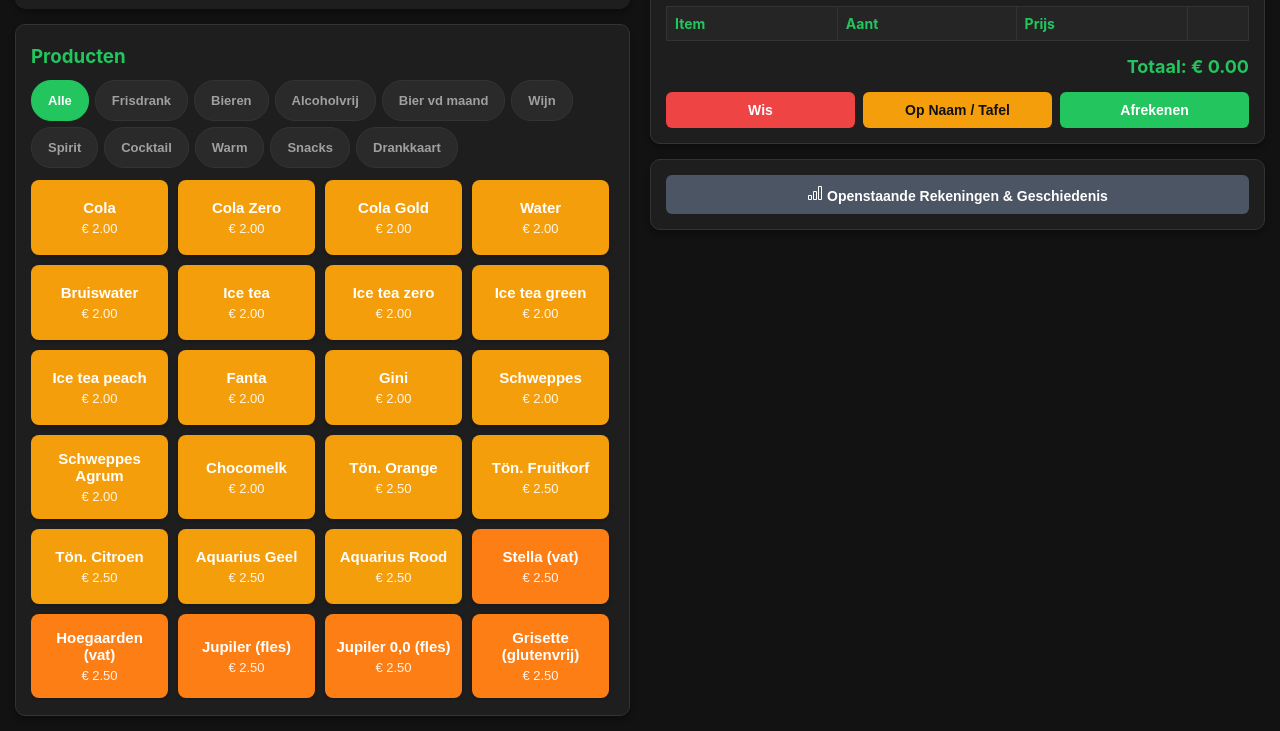
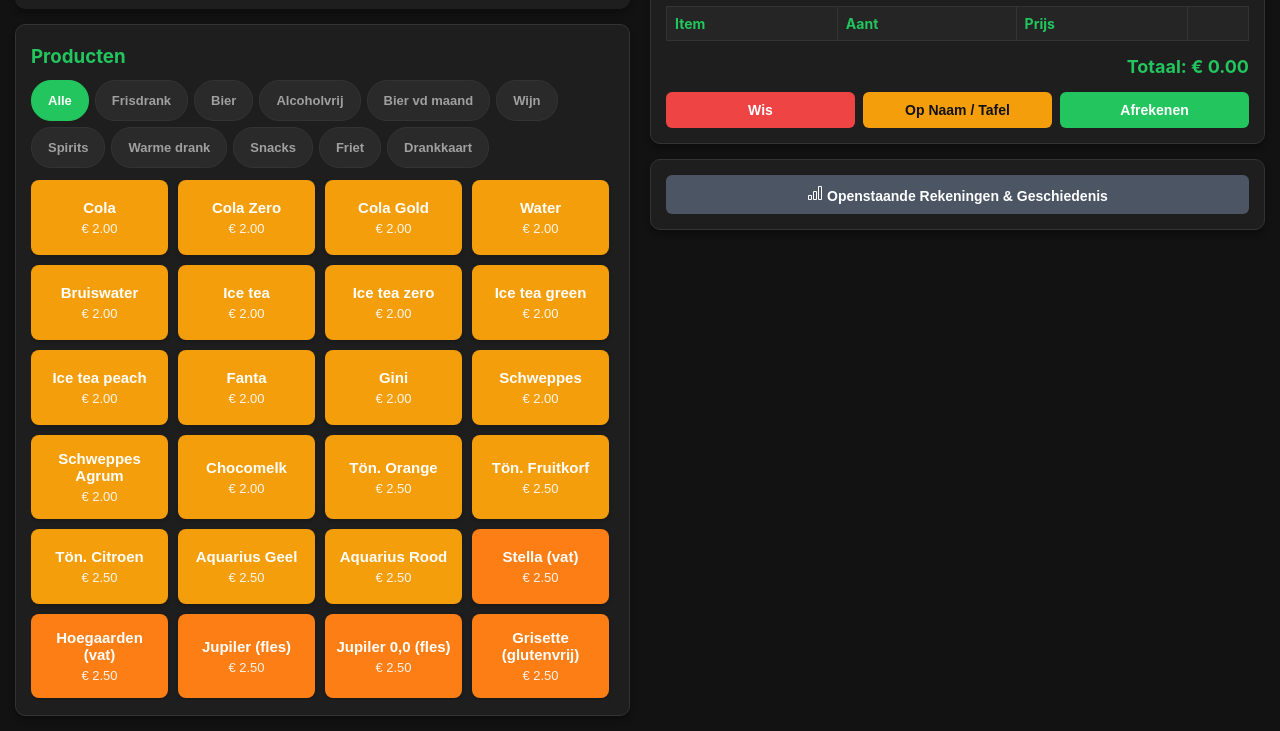
Before and after one commit to BartRoosenCampus/klup-kassa-desktop, a plain HTML site: page index.html in a window 1280 px wide. Shown: the part 70-801 px from the top of the page. Drawn offline with Linux system fonts and the light colour scheme.

Commit message:
Update: 2026-10-29 08:34:40

```diff
--- a/css/style.css
+++ b/css/style.css
@@ -332,3 +332,7 @@
     display: flex;
     flex-direction: column;
 }
+
+.test {
+    background-color: #05789c;
+}
--- a/js/script.js
+++ b/js/script.js
@@ -269,17 +269,14 @@
     let rek = openstaande[globalIndex];
     if (!rek) return;
 
-    // Verwijder eventuele oude dynamische modal mocht die er nog zijn
     let oudeModal = document.getElementById('dynamischHernoemModal');
     if (oudeModal) oudeModal.remove();
 
-    // Maak de modal overlay container aan
     let modal = document.createElement('div');
     modal.id = 'dynamischHernoemModal';
     modal.className = 'modal';
     modal.style.display = 'flex';
 
-    // Inhoud van de modal
     let content = document.createElement('div');
     content.className = 'modal-content';
 
@@ -294,7 +291,6 @@
     info.innerText = `Bestelling van "${rek.naam}" (€ ${rek.totaal}) verplaatsen als nieuwe regel naar:`;
     content.appendChild(info);
 
-    // Groep voor bestaande namen knoppen
     let group1 = document.createElement('div');
     group1.className = 'form-group';
     let label1 = document.createElement('label');
@@ -314,7 +310,6 @@
             btn.type = 'button';
             btn.className = 'btn';
             btn.innerText = naam;
-            // Direct event listener toevoegen bij creatie
             btn.addEventListener('click', () => {
                 verplaatsNaarNaam(globalIndex, naam);
                 modal.remove();
@@ -325,13 +320,11 @@
     group1.appendChild(btnGrid);
     content.appendChild(group1);
 
-    // Scheidingsteken 'OF'
     let sep = document.createElement('div');
     sep.style.cssText = 'text-align: center; margin: 15px 0; font-weight: bold; color: #aaa;';
     sep.innerText = 'OF';
     content.appendChild(sep);
 
-    // Groep voor nieuwe naam invoeren
     let group2 = document.createElement('div');
     group2.className = 'form-group';
     let label2 = document.createElement('label');
@@ -364,7 +357,6 @@
     group2.appendChild(inputRow);
     content.appendChild(group2);
 
-    // Annuleren knop
     let actions = document.createElement('div');
     actions.className = 'actions';
     actions.style.marginTop = '20px';
@@ -388,7 +380,6 @@
 
     if (!teVerplaatsenRekening) return;
 
-    // Verander de naam van deze specifieke regel, zodat deze als nieuwe losse lijn onder de doelnaam komt te staan
     teVerplaatsenRekening.naam = nieuweNaam;
 
     localStorage.setItem('open_rekeningen', JSON.stringify(openstaande));
@@ -463,7 +454,6 @@
         tbody.innerHTML += totalRow;
     }
 
-    // Event listeners dynamisch toevoegen aan de gegenereerde knoppen in de tabel
     document.querySelectorAll('.btn-zet-op').forEach(btn => {
         btn.addEventListener('click', (e) => {
             let index = parseInt(e.currentTarget.getAttribute('data-index'));
@@ -547,7 +537,26 @@
 }
 
 function wisGeschiedenis() {
-    if (confirm("Alle geschiedenis wissen?")) {
+    let geschiedenis = JSON.parse(localStorage.getItem('kassa_bestellingen')) || [];
+
+    if (geschiedenis.length === 0) {
+        alert("Er is geen geschiedenis om te wissen of exporteren.");
+        return;
+    }
+
+    if (confirm("Wil je de geschiedenis wissen? Er wordt eerst automatisch een JSON-export gedownload.")) {
+        // Exporteer naar JSON
+        let dataStr = "data:text/json;charset=utf-8," + encodeURIComponent(JSON.stringify(geschiedenis, null, 2));
+        let downloadAnchor = document.createElement('a');
+        downloadAnchor.setAttribute("href", dataStr);
+
+        let datumNu = new Date().toISOString().slice(0, 10);
+        downloadAnchor.setAttribute("download", `kassa_geschiedenis_${datumNu}.json`);
+        document.body.appendChild(downloadAnchor);
+        downloadAnchor.click();
+        downloadAnchor.remove();
+
+        // Wis daarna de geschiedenis
         localStorage.removeItem('kassa_bestellingen');
         laadGeschiedenis();
     }
--- a/json/producten.json
+++ b/json/producten.json
@@ -19,35 +19,35 @@
     { "naam": "Aquarius Geel", "prijs": 2.50, "categorie": ["Frisdrank"], "kleur": "#f59e0b" },
     { "naam": "Aquarius Rood", "prijs": 2.50, "categorie": ["Frisdrank"], "kleur": "#f59e0b" },
 
-    { "naam": "Stella (vat)", "prijs": 2.50, "categorie": ["Bieren"], "kleur": "#fd7e14" },
-    { "naam": "Hoegaarden (vat)", "prijs": 2.50, "categorie": ["Bieren"], "kleur": "#fd7e14" },
-    { "naam": "Jupiler (fles)", "prijs": 2.50, "categorie": ["Bieren"], "kleur": "#fd7e14" },
-    { "naam": "Jupiler 0,0 (fles)", "prijs": 2.50, "categorie": ["Bieren", "Alcoholvrij"], "kleur": "#fd7e14" },
-    { "naam": "Grisette (glutenvrij)", "prijs": 2.50, "categorie": ["Bieren"], "kleur": "#fd7e14" },
-    { "naam": "Kriek Lindemans", "prijs": 2.50, "categorie": ["Bieren"], "kleur": "#fd7e14" },
-    { "naam": "Duvel", "prijs": 4.00, "categorie": ["Bieren"], "kleur": "#fd7e14" },
-    { "naam": "Cornet", "prijs": 4.00, "categorie": ["Bieren"], "kleur": "#fd7e14" },
-    { "naam": "Omer", "prijs": 4.00, "categorie": ["Bieren"], "kleur": "#fd7e14" },
-    { "naam": "Orval", "prijs": 4.00, "categorie": ["Bieren"], "kleur": "#fd7e14" },
-    { "naam": "Alpaïde blond cuvée", "prijs": 4.00, "categorie": ["Bieren"], "kleur": "#fd7e14" },
-    { "naam": "Kasteel rouge", "prijs": 4.00, "categorie": ["Bieren"], "kleur": "#fd7e14" },
-    { "naam": "Kasteel rouge 0,0", "prijs": 4.00, "categorie": ["Bieren", "Alcoholvrij"], "kleur": "#fd7e14" },
-    { "naam": "Sportzot", "prijs": 4.00, "categorie": ["Bieren"], "kleur": "#fd7e14" },
-    { "naam": "Bier van de maand", "prijs": 4.00, "categorie": ["Bieren", "Alcoholvrij", "Bier vd maand"], "kleur": "#fd7e14" },
+    { "naam": "Stella (vat)", "prijs": 2.50, "categorie": ["Bier"], "kleur": "#fd7e14" },
+    { "naam": "Hoegaarden (vat)", "prijs": 2.50, "categorie": ["Bier"], "kleur": "#fd7e14" },
+    { "naam": "Jupiler (fles)", "prijs": 2.50, "categorie": ["Bier"], "kleur": "#fd7e14" },
+    { "naam": "Jupiler 0,0 (fles)", "prijs": 2.50, "categorie": ["Bier", "Alcoholvrij"], "kleur": "#fd7e14" },
+    { "naam": "Grisette (glutenvrij)", "prijs": 2.50, "categorie": ["Bier"], "kleur": "#fd7e14" },
+    { "naam": "Kriek Lindemans", "prijs": 2.50, "categorie": ["Bier"], "kleur": "#fd7e14" },
+    { "naam": "Duvel", "prijs": 4.00, "categorie": ["Bier"], "kleur": "#fd7e14" },
+    { "naam": "Cornet", "prijs": 4.00, "categorie": ["Bier"], "kleur": "#fd7e14" },
+    { "naam": "Omer", "prijs": 4.00, "categorie": ["Bier"], "kleur": "#fd7e14" },
+    { "naam": "Orval", "prijs": 4.00, "categorie": ["Bier"], "kleur": "#fd7e14" },
+    { "naam": "Alpaïde blond cuvée", "prijs": 4.00, "categorie": ["Bier"], "kleur": "#fd7e14" },
+    { "naam": "Kasteel rouge", "prijs": 4.00, "categorie": ["Bier"], "kleur": "#fd7e14" },
+    { "naam": "Kasteel rouge 0,0", "prijs": 4.00, "categorie": ["Bier", "Alcoholvrij"], "kleur": "#fd7e14" },
+    { "naam": "Sportzot", "prijs": 4.00, "categorie": ["Bier"], "kleur": "#fd7e14" },
+    { "naam": "Bier van de maand", "prijs": 4.00, "categorie": ["Bier", "Alcoholvrij", "Bier vd maand"], "kleur": "#fd7e14" },
 
     { "naam": "Rosé wijn", "prijs": 4.00, "categorie": ["Wijn"], "kleur": "#9C6304FF" },
     { "naam": "Witte wijn", "prijs": 4.00, "categorie": ["Wijn"], "kleur": "#9C6304FF" },
     { "naam": "Cava", "prijs": 4.00, "categorie": ["Wijn"], "kleur": "#9C6304FF" },
 
-    { "naam": "Witte martini", "prijs": 4.00, "categorie": ["Spirit"], "kleur": "#533503" },
-    { "naam": "Bellini", "prijs": 4.00, "categorie": ["Spirit"], "kleur": "#533503" },
-    { "naam": "Aperol Spritz", "prijs": 5.00, "categorie": ["Spirit", "Cocktail"], "kleur": "#533503" },
+    { "naam": "Witte martini", "prijs": 4.00, "categorie": ["Spirits"], "kleur": "#533503" },
+    { "naam": "Bellini", "prijs": 4.00, "categorie": ["Spirits"], "kleur": "#533503" },
+    { "naam": "Aperol Spritz", "prijs": 5.00, "categorie": ["Spirits"], "kleur": "#533503" },
 
-    { "naam": "Warme chocomelk", "prijs": 2.00, "categorie": ["Warm"], "kleur": "#632222" },
-    { "naam": "Koffie", "prijs": 2.00, "categorie": ["Warm"], "kleur": "#632222" },
-    { "naam": "Koffie Deca", "prijs": 2.00, "categorie": ["Warm"], "kleur": "#632222" },
-    { "naam": "Koffie Latte", "prijs": 2.00, "categorie": ["Warm"], "kleur": "#632222" },
-    { "naam": "Thee (assortiment)", "prijs": 2.00, "categorie": ["Warm"], "kleur": "#632222" },
+    { "naam": "Warme chocomelk", "prijs": 2.00, "categorie": ["Warme drank"], "kleur": "#632222" },
+    { "naam": "Koffie", "prijs": 2.00, "categorie": ["Warme drank"], "kleur": "#632222" },
+    { "naam": "Koffie Deca", "prijs": 2.00, "categorie": ["Warme drank"], "kleur": "#632222" },
+    { "naam": "Koffie Latte", "prijs": 2.00, "categorie": ["Warme drank"], "kleur": "#632222" },
+    { "naam": "Thee (assortiment)", "prijs": 2.00, "categorie": ["Warme drank"], "kleur": "#632222" },
 
     { "naam": "Croque met saus", "prijs": 2.50, "categorie": ["Snacks"], "kleur": "#01134c" },
     { "naam": "Chips", "prijs": 2.00, "categorie": ["Snacks"], "kleur": "#01134c" },
@@ -55,6 +55,12 @@
     { "naam": "Cervela", "prijs": 2.50, "categorie": ["Snacks"], "kleur": "#01134c" },
     { "naam": "Portie koud gemengd", "prijs": 4.00, "categorie": ["Snacks"], "kleur": "#01134c" },
 
-    { "naam": "Drankkaart 25", "prijs": 25.00, "categorie": ["Drankkaart"], "kleur": "#000" },
-    { "naam": "Drankkaart 50", "prijs": 50.00, "categorie": ["Drankkaart"], "kleur": "#000" }
+    { "naam": "Friet", "prijs": 3.00, "categorie": ["Snacks","Friet"], "kleur": "#024053" },
+    { "naam": "Friet + curryworst", "prijs": 4.00, "categorie": ["Snacks","Friet"], "kleur": "#024053" },
+    { "naam": "Friet + viandel", "prijs": 4.00, "categorie": ["Snacks","Friet"], "kleur": "#024053" },
+    { "naam": "Curryworst", "prijs": 2.00, "categorie": ["Snacks","Friet"], "kleur": "#024053" },
+    { "naam": "Viandel", "prijs": 2.00, "categorie": ["Snacks","Friet"], "kleur": "#024053" },
+
+    { "naam": "Drankkaart 25", "prijs": 25.00, "categorie": ["Drankkaart"], "kleur": "#05789c" },
+    { "naam": "Drankkaart 50", "prijs": 50.00, "categorie": ["Drankkaart"], "kleur": "#05789c" }
 ]
```
